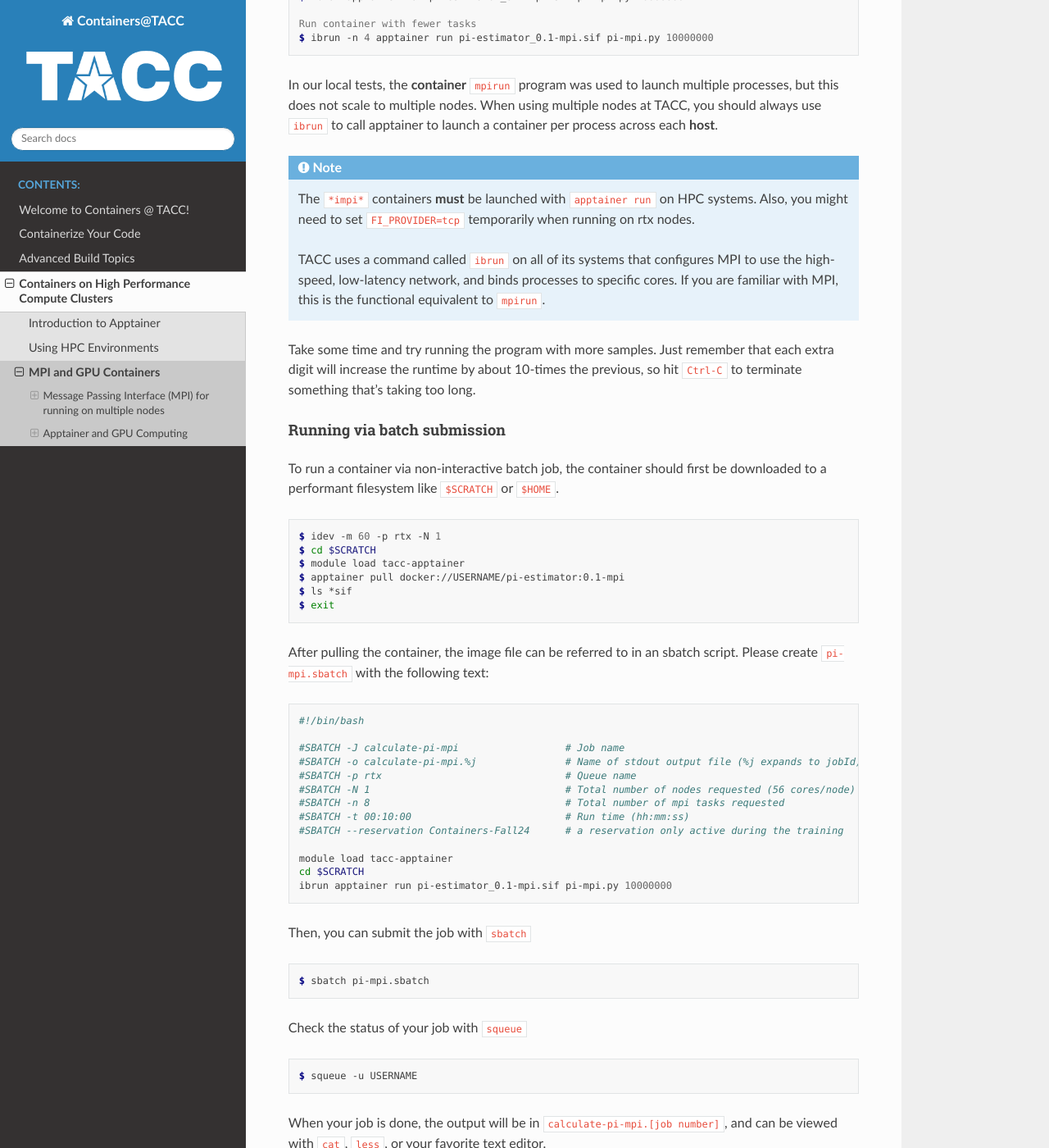
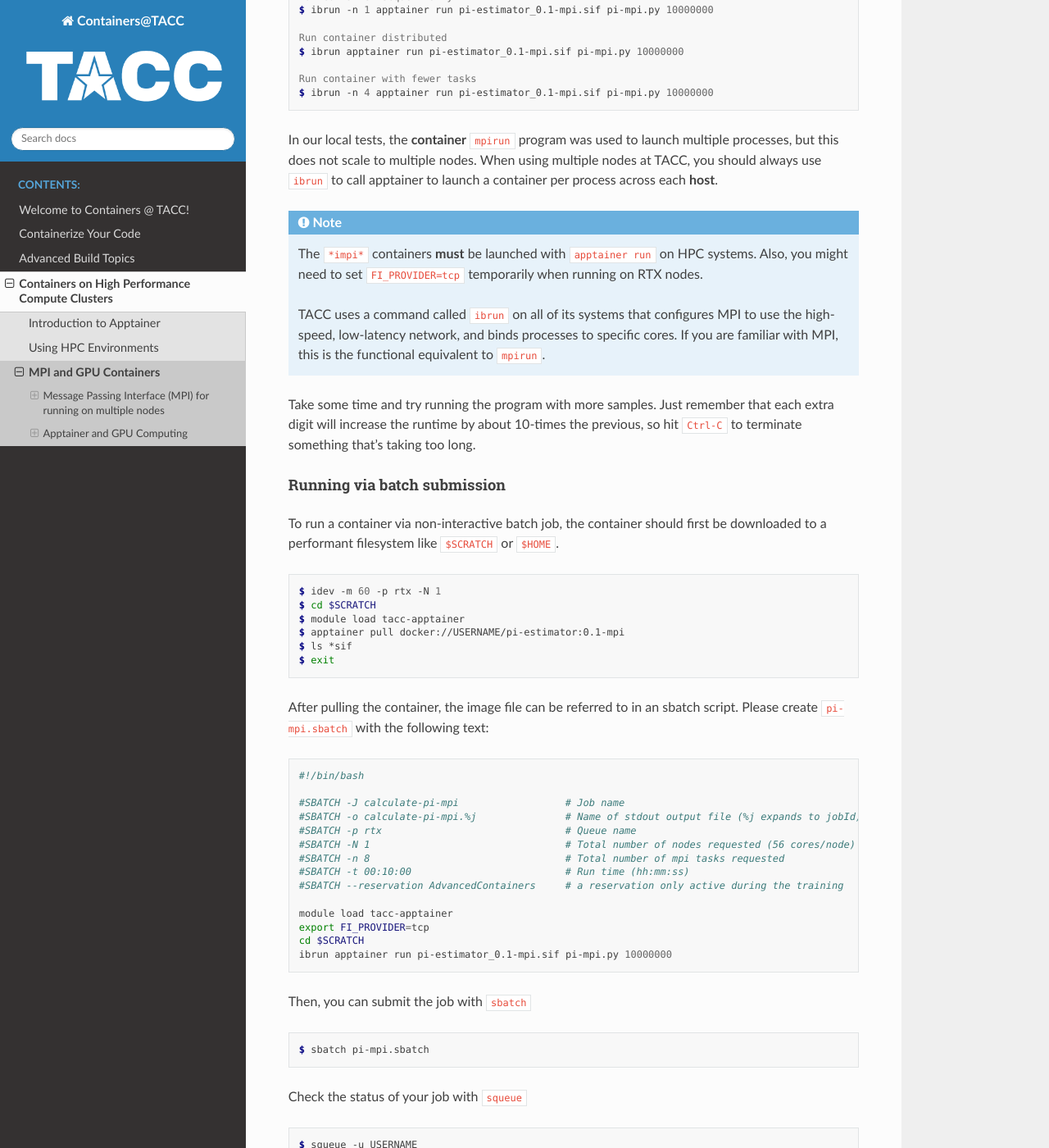
Before and after one commit to TACC/containers_at_tacc, a Sphinx documentation site: the page built from docs/singularity/03.mpi_and_gpus.rst, in a window 1280 px wide and 1400 px high, scrolled down 3535 px. Shown: the whole window at 82% size. Built offline with Sphinx 7.4.7 and the Read the Docs theme 3.1.0, drawn with Linux system fonts in a browser that asks for light colours; some of the changed text lies outside the part shown.

Commit message:
fixed version match in text on multi-stage builds (#39)
- fixed version match in text on multi-stage builds
- updated for the correct reservation
- added in text about the mpi on the rtx nodes with the current base images

```diff
--- a/docs/advanced/01.multistage.rst
+++ b/docs/advanced/01.multistage.rst
@@ -299,9 +299,9 @@
 We show this file only to give some insight into how the Dockerfile will used to build the project. In this
 new poetry-based calculate-pi Python package, we'll discuss each of the important Dockerfile sections in detail.
 
-In the first part of stage 1 (build stage), we're going to base our image on a tagged version (3.9.17) of the official Python image
+In the first part of stage 1 (build stage), we're going to base our image on a tagged version (3.11.9) of the official Python image
 (based on `Debian Bookworm <https://www.debian.org/releases/bookworm/>`_), label it ``poetry``,
-and then install a version (1.5.1) of poetry using `pip <https://pip.pypa.io/en/stable/>`_
+and then install a version (1.8.3) of poetry using `pip <https://pip.pypa.io/en/stable/>`_
 (the package installer for Python).
 
 .. code-block:: dockerfile
--- a/docs/singularity/02.singularity_batch.rst
+++ b/docs/singularity/02.singularity_batch.rst
@@ -32,7 +32,7 @@
   #SBATCH -N 1                                 # Total number of nodes requested (56 cores/node)
   #SBATCH -n 1                                 # Total number of mpi tasks requested
   #SBATCH -t 02:00:00                          # Run time (hh:mm:ss) - 4 hours
-  #SBATCH --reservation Containers-Fall24      # a reservation only active during the training
+  #SBATCH --reservation AdvancedContainers     # a reservation only active during the training
 
   module load tacc-apptainer
   apptainer exec docker://python:latest /usr/local/bin/python --version
@@ -107,7 +107,7 @@
   #SBATCH -N 1                                 # Total number of nodes requested (56 cores/node)
   #SBATCH -n 1                                 # Total number of mpi tasks requested
   #SBATCH -t 00:10:00                          # Run time (hh:mm:ss)
-  #SBATCH --reservation Containers-Fall24      # a reservation only active during the training
+  #SBATCH --reservation AdvancedContainers     # a reservation only active during the training
 
   module load tacc-apptainer
 
--- a/docs/singularity/03.mpi_and_gpus.rst
+++ b/docs/singularity/03.mpi_and_gpus.rst
@@ -115,30 +115,34 @@
 
 .. code-block:: console
 
-	Load apptainer module
-	$ module load tacc-apptainer
+  Load apptainer module
+  $ module load tacc-apptainer
 
-	Change to $SCRATCH directory so containers do not go over your $HOME quota
-	$ cd $SCRATCH
+  Change to $SCRATCH directory so containers do not go over your $HOME quota
+  $ cd $SCRATCH
 
-	Pull container
-	$ apptainer pull docker://USERNAME/pi-estimator:0.1-mpi
+  Pull container
+  $ apptainer pull docker://USERNAME/pi-estimator:0.1-mpi
 
-	Run container sequentially
-	$ ibrun -n 1 apptainer run pi-estimator_0.1-mpi.sif pi-mpi.py 10000000
+  Set this temporarily to avoid an issue with this base MPI image and the older Mellanox
+  drivers on the RTX nodes
+  $ export FI_PROVIDER=tcp
 
-	Run container distributed
-	$ ibrun apptainer run pi-estimator_0.1-mpi.sif pi-mpi.py 10000000
+  Run container sequentially
+  $ ibrun -n 1 apptainer run pi-estimator_0.1-mpi.sif pi-mpi.py 10000000
 
-	Run container with fewer tasks
-	$ ibrun -n 4 apptainer run pi-estimator_0.1-mpi.sif pi-mpi.py 10000000
+  Run container distributed
+  $ ibrun apptainer run pi-estimator_0.1-mpi.sif pi-mpi.py 10000000
+
+  Run container with fewer tasks
+  $ ibrun -n 4 apptainer run pi-estimator_0.1-mpi.sif pi-mpi.py 10000000
 
 In our local tests, the **container** ``mpirun`` program was used to launch multiple processes, but this does not scale to multiple nodes. When using multiple nodes at TACC, you should always use ``ibrun`` to call apptainer to launch a container per process across each **host**.
 
 .. Note::
 
 	The ``*impi*`` containers **must** be launched with ``apptainer run`` on HPC systems. Also, you
-	might need to set ``FI_PROVIDER=tcp`` temporarily when running on rtx nodes.
+	might need to set ``FI_PROVIDER=tcp`` temporarily when running on RTX nodes.
 
 	TACC uses a command called ``ibrun`` on all of its systems that configures MPI to use the high-speed, low-latency network, and binds processes to specific cores.  If you are familiar with MPI, this is the functional equivalent to ``mpirun``.
 
@@ -162,19 +166,20 @@
 
 .. code-block:: bash
 
-	#!/bin/bash
+  #!/bin/bash
 
-	#SBATCH -J calculate-pi-mpi                  # Job name
-	#SBATCH -o calculate-pi-mpi.%j               # Name of stdout output file (%j expands to jobId)
-	#SBATCH -p rtx                               # Queue name
-	#SBATCH -N 1                                 # Total number of nodes requested (56 cores/node)
-	#SBATCH -n 8                                 # Total number of mpi tasks requested
-	#SBATCH -t 00:10:00                          # Run time (hh:mm:ss)
-	#SBATCH --reservation Containers-Fall24      # a reservation only active during the training
+  #SBATCH -J calculate-pi-mpi                  # Job name
+  #SBATCH -o calculate-pi-mpi.%j               # Name of stdout output file (%j expands to jobId)
+  #SBATCH -p rtx                               # Queue name
+  #SBATCH -N 1                                 # Total number of nodes requested (56 cores/node)
+  #SBATCH -n 8                                 # Total number of mpi tasks requested
+  #SBATCH -t 00:10:00                          # Run time (hh:mm:ss)
+  #SBATCH --reservation AdvancedContainers     # a reservation only active during the training
 
-	module load tacc-apptainer
-	cd $SCRATCH
-	ibrun apptainer run pi-estimator_0.1-mpi.sif pi-mpi.py 10000000
+  module load tacc-apptainer
+  export FI_PROVIDER=tcp
+  cd $SCRATCH
+  ibrun apptainer run pi-estimator_0.1-mpi.sif pi-mpi.py 10000000
 
 Then, you can submit the job with ``sbatch``
 
```
